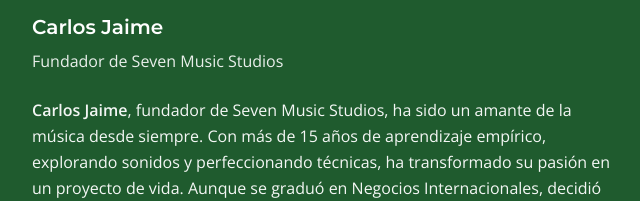
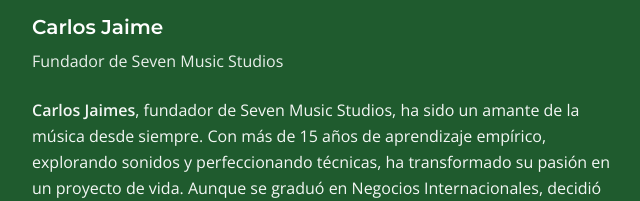
Before and after one commit to sevenmusicstudios/Seven-Music-Studios, a plain HTML site: page index.html in a window 1280 px wide. Shown: the part 1505-1706 px from the top of the page, 0-640 px from the left. Drawn offline with nearby package versions, Linux system fonts and the light colour scheme.

Commit message:
Update index.html

```diff
--- a/index.html
+++ b/index.html
@@ -218,7 +218,7 @@
         <h3 class="font-subtitle text-xl font-semibold mb-2">Carlos Jaime</h3>
         <p class="opacity-90 mb-6">Fundador de Seven Music Studios</p>
         <p class="leading-relaxed opacity-95">
-          <strong>Carlos Jaime</strong>, fundador de Seven Music Studios, ha sido un amante de la música desde siempre.
+          <strong>Carlos Jaimes</strong>, fundador de Seven Music Studios, ha sido un amante de la música desde siempre.
           Con más de 15 años de aprendizaje empírico, explorando sonidos y perfeccionando técnicas, ha transformado su pasión en un proyecto de vida.
           Aunque se graduó en Negocios Internacionales, decidió dedicarse por completo a su verdadera vocación: la producción musical.
         </p>
```
